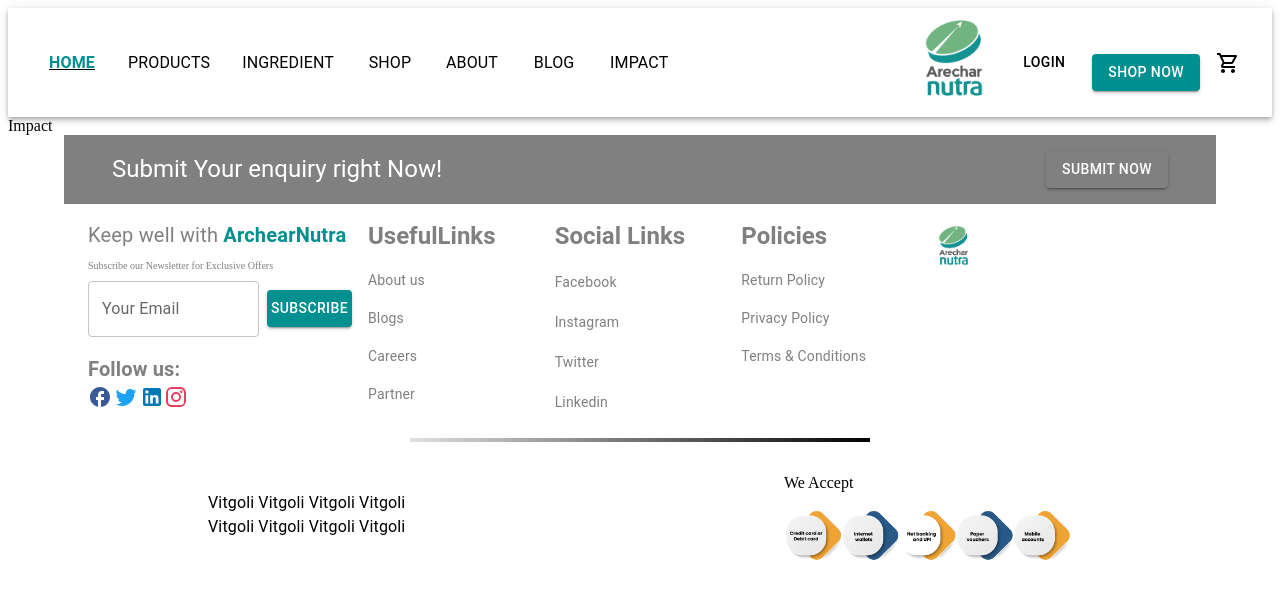
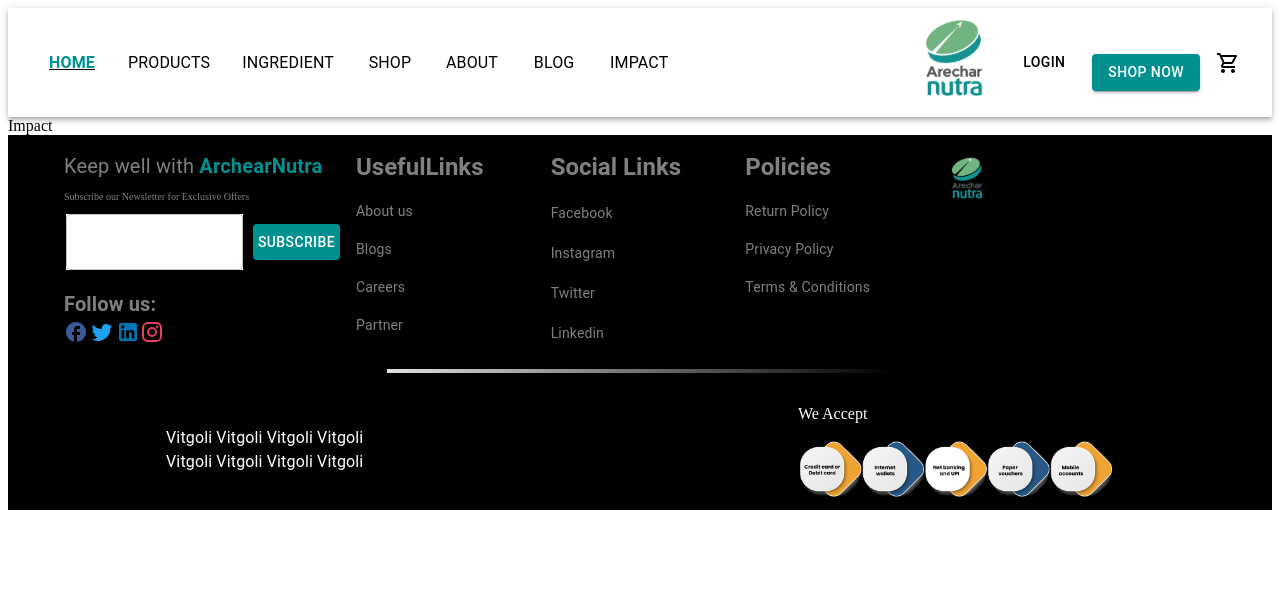
Before and after one commit to Adi2022/arecharapp, a React (Vite) app: page /impact in a window 1280 px wide. Shown: the top 598 px of the page. Built offline with nearby package versions, Linux system fonts and the light colour scheme.

Commit message:
home page updated

```diff
--- a/src/Layout/Footer.jsx
+++ b/src/Layout/Footer.jsx
@@ -6,7 +6,7 @@ import FacebookOutlinedIcon from "@mui/icons-material/FacebookOutlined";
 import LinkedInIcon from "@mui/icons-material/LinkedIn";
 import InstagramIcon from "@mui/icons-material/Instagram";
 import TwitterIcon from "@mui/icons-material/Twitter";
-import payment from '../assets/payment.png'
+import payment from "../assets/payment.png";
 const Footer = () => {
 	const navigate = useNavigate();
 
@@ -15,29 +15,9 @@ const Footer = () => {
 	};
 
 	return (
-		<Box>
-            <Container maxWidth="lg" >
-			<footer style={{margin:"auto"}}>
-				<Box bgcolor="gray" color="white" py={2} px={3}>
-					<Container maxWidth="lg">
-						<Grid container justifyContent="space-between" alignItems="center">
-							<Grid item xs={12} sm={6}>
-								<Typography variant="h5">Submit Your enquiry right Now!</Typography>
-								<Typography variant="body1">{/* Your enquiry text goes here */}</Typography>
-							</Grid>
-							<Grid item xs={12} sm={6} textAlign="right">
-								<Button
-									variant="contained"
-									sx={{ backgroundColor: "gray", color: "white" }}
-									onClick={handleButtonClick}
-								>
-									Submit Now
-								</Button>{" "}
-							</Grid>
-						</Grid>
-					</Container>
-				</Box>
-				<Box py={2} style={{ color: "white" }}>
+		<Box bgcolor={"#000"} style={{color:"white"}}>
+			<footer style={{ margin: "auto" }}>
+				<Box py={2}>
 					<Container maxWidth="lg">
 						<Grid container spacing={2}>
 							<Grid item xs={12} sm={6} md={3} color={"gray"}>
@@ -47,7 +27,7 @@ const Footer = () => {
 								<p style={{ fontSize: "10px" }}>Subscribe our Newsletter for Exclusive Offers</p>
 								{/* Input box and button in flex layout */}
 								<Box display="flex" alignItems="center">
-									<TextField label="Your Email" variant="outlined" sx={{ marginRight: 1 }} />
+									<TextField   sx={{ marginRight: 1 ,backgroundColor: "#fff", color: "black",border:"2px solid black"}} border="2px"  />
 									<Button variant="contained" sx={{ backgroundColor: "#009090", color: "white" }}>
 										Subscribe
 									</Button>
@@ -139,8 +119,7 @@ const Footer = () => {
 						</Grid>
 					</Container>
 				</Box>
-			</footer>
-			<Box
+				<Box
 				sx={{
 					width: "40%",
 					height: "4px",
@@ -150,20 +129,20 @@ const Footer = () => {
 			/>
 			<Grid container sx={{ mt: 2 }} justifyContent="space-around" alignItems="center">
 				{/* Left Grid (Text) */}
-				<Grid item xs={12} sm={6} md={3}>
+				<Grid item xs={12} sm={6} md={3} style={{color:"white"}}>
 					<Typography variant="body1">Vitgoli Vitgoli Vitgoli Vitgoli</Typography>
-                    <Typography variant="body1">Vitgoli Vitgoli Vitgoli Vitgoli</Typography>
-
+					<Typography variant="body1">Vitgoli Vitgoli Vitgoli Vitgoli</Typography>
 				</Grid>
 
 				{/* Right Grid (Payment Methods) */}
 				<Grid item xs={12} sm={6} md={3}>
 					<p>We Accept</p>
-					<img src={payment} width="100%"/>
+					<img src={payment} width="100%" />
 				</Grid>
 			</Grid>
-            </Container>
-            </Box>
+			</footer>
+
+		</Box>
 	);
 };
 
```
Also changed, not shown: src/Layout/Header.jsx (+5 -21 lines), 1 other file (tests, documents, lock files or other folders).
